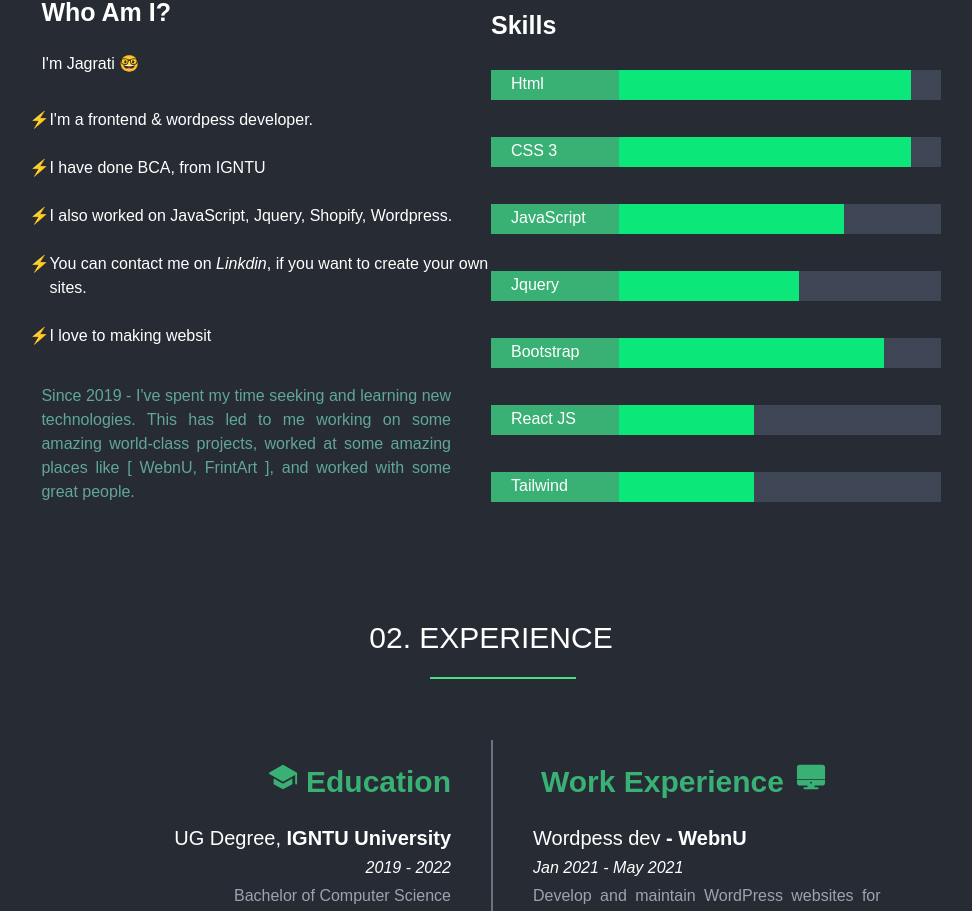
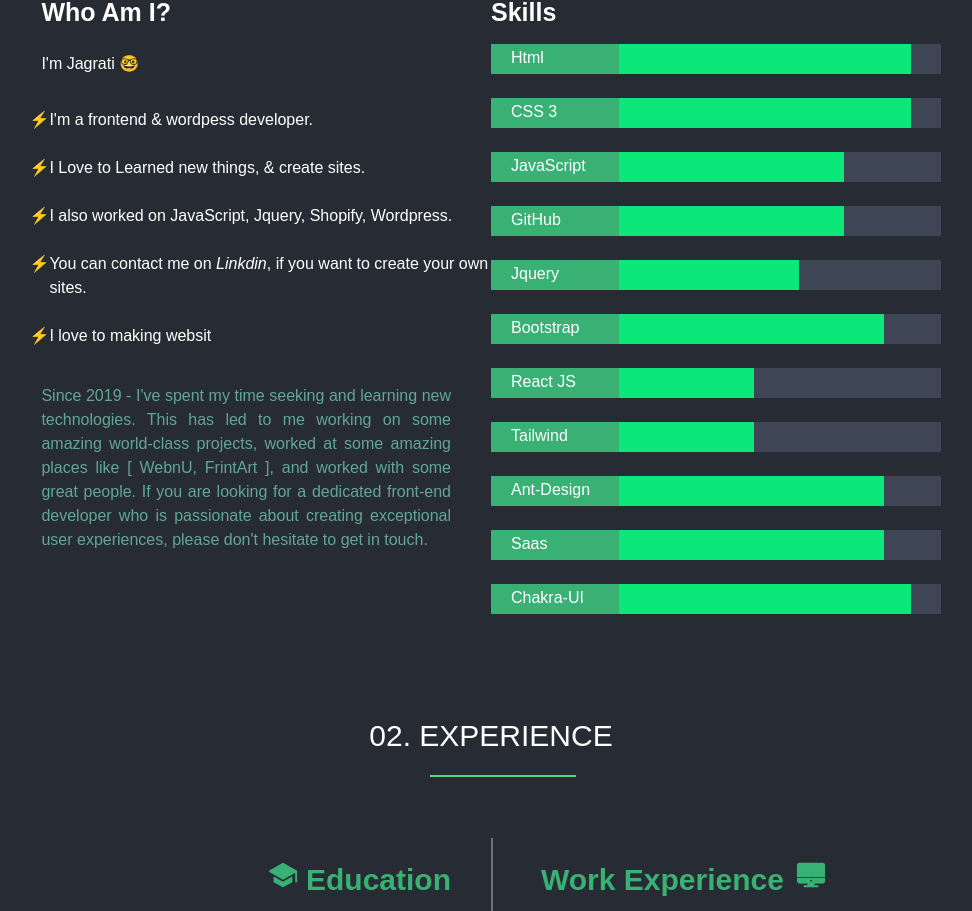
Before and after one commit to Jagrati1213/jagrati-gupta, a React (Create React App) app: page / in a window 1280 px wide. Shown: the part 1050-1961 px from the top of the page, without its empty margins (149-1121 px from the left). Built offline with nearby package versions, Linux system fonts and the light colour scheme.

Commit message:
jg: add space

```diff
--- a/src/components/js-files/About.js
+++ b/src/components/js-files/About.js
@@ -1,4 +1,4 @@
-import React,{ useEffect, useRef } from 'react';
+import React, { useEffect, useRef } from 'react';
 import Typed from "typed.js";
 import aboutstyle from '../css-files/About.css';
 import AOS from 'aos';
@@ -44,7 +44,7 @@ export default function About() {
               <p className='text-white text-base my-5'>I'm Jagrati 🤓</p>
               <ol className='text-white text-md ml-2'>
                 <li data-icon="🦄"> I'm a frontend & wordpess developer.</li>
-                                <li> I have done BCA, from IGNTU</li>
+                <li> I Love to Learned new things, & create sites.</li>
                 <li>I also worked on JavaScript, Jquery, Shopify, Wordpress.</li>
                 <li>You can contact me on <i>Linkdin</i>, if you want to create your own sites.</li>
                 <li ref={about}></li>
@@ -52,19 +52,26 @@ export default function About() {
               <p className='text-md my-6 lg:pr-10 text-[#61a796]' >
                 Since 2019 - I've spent my time seeking and learning new technologies.
                 This has led to me working on some amazing world-class projects, worked at some
-                               amazing places like [ WebnU, FrintArt ], and worked with some great people.</p>
+                amazing places like [ WebnU, FrintArt ], and worked with some great people.
+                If you are looking for a dedicated front-end developer who is passionate about
+                creating exceptional user experiences, please don't hesitate to get in touch.
+              </p>
             </div>
 
             <div className="skills-wrapper lg:w-3/6 w-full">
               <h2 className='text-white text-[25px] font-semibold'>Skills</h2>
 
-                          <ProgessBar ProgrssText='Html' progessName='cssProgress-bar html'/>
-                          <ProgessBar ProgrssText='CSS 3' progessName='cssProgress-bar css'/>
-                          <ProgessBar ProgrssText='JavaScript' progessName='cssProgress-bar js'/>
-                          <ProgessBar ProgrssText='Jquery' progessName='cssProgress-bar jq'/>
-                          <ProgessBar ProgrssText='Bootstrap' progessName='cssProgress-bar boot'/>
-                          <ProgessBar ProgrssText='React JS' progessName='cssProgress-bar react'/>
-                          <ProgessBar ProgrssText='Tailwind' progessName='cssProgress-bar react'/>
+              <ProgessBar ProgrssText='Html' progessName='cssProgress-bar html' />
+              <ProgessBar ProgrssText='CSS 3' progessName='cssProgress-bar css' />
+              <ProgessBar ProgrssText='JavaScript' progessName='cssProgress-bar js' />
+              <ProgessBar ProgrssText='GitHub' progessName='cssProgress-bar js' />
+              <ProgessBar ProgrssText='Jquery' progessName='cssProgress-bar jq' />
+              <ProgessBar ProgrssText='Bootstrap' progessName='cssProgress-bar boot' />
+              <ProgessBar ProgrssText='React JS' progessName='cssProgress-bar react' />
+              <ProgessBar ProgrssText='Tailwind' progessName='cssProgress-bar react' />
+              <ProgessBar ProgrssText='Ant-Design' progessName='cssProgress-bar boot' />
+              <ProgessBar ProgrssText='Saas' progessName='cssProgress-bar boot' />
+              <ProgessBar ProgrssText='Chakra-UI' progessName='cssProgress-bar html' />
             </div>
           </div>
         </div>
```
Lines whose indentation alone changed are shown as unchanged.
